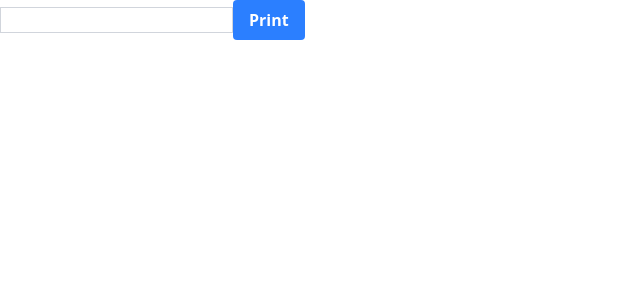
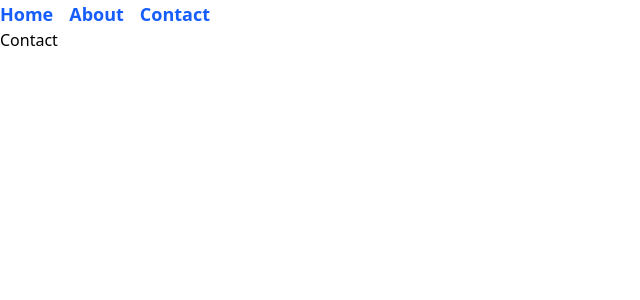
Before and after one commit to MyPlayGroundWorkflow/react-new-intro, a React (Vite) app: page /contact in a window 1280 px wide. Shown: the top 300 px of the page, without its empty margins (0-640 px from the left). Built offline with nearby package versions, Linux system fonts and the light colour scheme.

Commit message:
add react routing

```diff
--- a/package.json
+++ b/package.json
@@ -13,6 +13,7 @@
     "@tailwindcss/vite": "^4.0.14",
     "react": "^19.0.0",
     "react-dom": "^19.0.0",
+    "react-router-dom": "^7.4.0",
     "tailwindcss": "^4.0.14"
   },
   "devDependencies": {
--- a/src/App.tsx
+++ b/src/App.tsx
@@ -1,32 +1,22 @@
-import React, { useState} from 'react'
+import React from 'react'
 import './App.css'
+import {Route, Routes, BrowserRouter} from "react-router-dom";
+import Navbar from "./component/Navbar.tsx";
+import Home from "./page/Home.tsx";
+import About from "./page/About.tsx";
+import Contact from "./page/Contact.tsx";
 
 function App() {
-    const [name, setName] = useState('');
-    const [printName, setPrintName] = useState('');
-
-    function handleInput() {
-        setPrintName(name)
-    }
-
 
     return (
-        <>
-            <h1>{name}</h1>
-
-            <input type="text" className="border border-gray-300"
-                   onChange={(e) => setName(e.target.value)}/>
-
-            <button
-                onClick={handleInput}
-                className="bg-blue-500 hover:bg-blue-700 text-white font-bold py-2 px-4 rounded"
-            > Print
-            </button>
-
-            <h2>{printName}</h2>
-
-
-        </>
+        <BrowserRouter>
+            <Navbar/>
+            <Routes>
+                <Route path="/" element={<Home/>}/>
+                <Route path="/about" element={<About/>}/>
+                <Route path="/contact" element={<Contact/>}/>
+            </Routes>
+        </BrowserRouter>
     )
 }
 
--- a/src/component/FunctionTest.tsx
+++ /dev/null
@@ -1,11 +0,0 @@
-import React from "react";
-
-function FunctionTest() {
-    return (
-        <div className="text-blue-900">
-            <h1>Test</h1>
-        </div>
-    )
-}
-
-export default FunctionTest;
--- /dev/null
+++ b/src/component/Navbar.tsx
@@ -0,0 +1,17 @@
+import React from "react";
+import {Link} from "react-router-dom";
+
+const Navbar = () => {
+
+    return (
+        <nav>
+            <ul className="flex space-x-4 text-blue-600 font-bold text-lg">
+                <li><Link to="/">Home</Link></li>
+                <li><Link to="/about">About</Link></li>
+                <li><Link to="/contact">Contact</Link></li>
+            </ul>
+        </nav>
+    );
+};
+
+export default Navbar;
--- a/src/component/PropsTest.tsx
+++ /dev/null
@@ -1,11 +0,0 @@
-import React from "react";
-
-const PropsTest = ({name, age}) => {
-    return (
-        <div>
-            <h1>Hello, My name is {name}. I am {age} years old</h1>
-        </div>
-    )
-}
-
-export default PropsTest;
--- /dev/null
+++ b/src/page/About.tsx
@@ -0,0 +1,11 @@
+import React from "react";
+
+const About = () => {
+    return (
+        <div>
+            <h1>About</h1>
+        </div>
+    );
+};
+
+export default About;
--- /dev/null
+++ b/src/page/Contact.tsx
@@ -0,0 +1,11 @@
+import React from "react";
+
+const  Contact = () => {
+    return (
+        <div>
+            <h1>Contact</h1>
+        </div>
+    );
+};
+
+export default Contact;
--- a/src/component/ArrowTest.tsx
+++ b/src/page/Home.tsx
@@ -1,11 +1,11 @@
 import React from "react";
 
-const Test = () => {
+const Home = () => {
     return (
         <div>
-            <h1>Test 2</h1>
+            <h1>Home</h1>
         </div>
     )
 }
 
-export default Test;
+export default Home;
```
Also changed, not shown: 1 other file (tests, documents, lock files or other folders).
